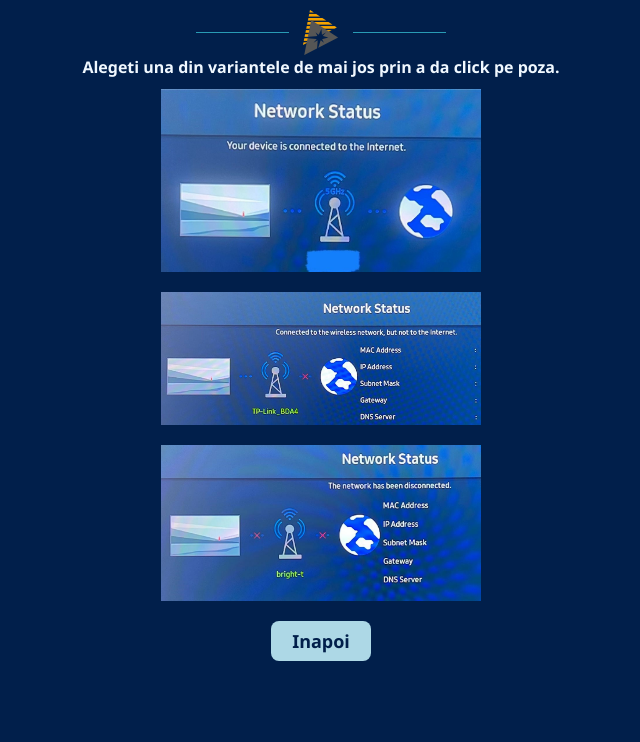
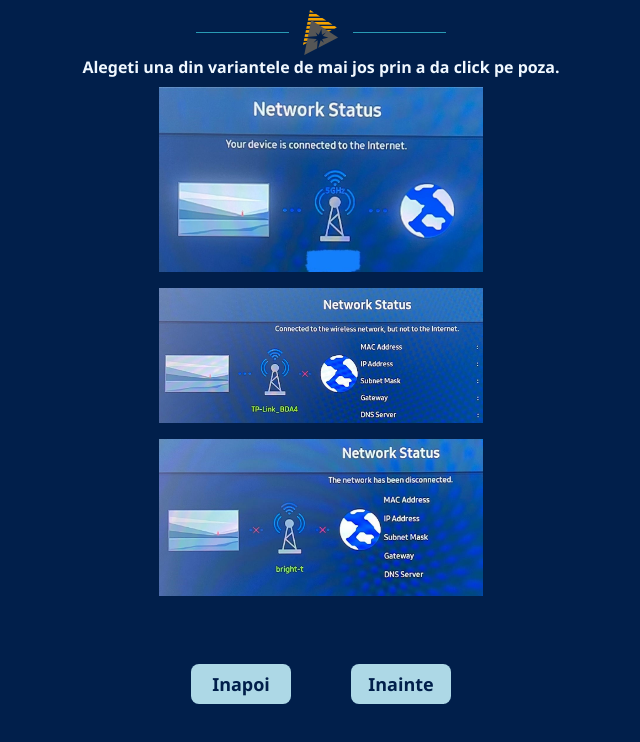
Before and after one commit to MattMan007/platformatech, a React (Vite) app: page /D4 in a window 1280 px wide. Shown: the top 742 px of the page, without its empty margins (319-959 px from the left). Built offline with nearby package versions, Linux system fonts and the light colour scheme.

Commit message:
select D4

```diff
--- a/src/index.css
+++ b/src/index.css
@@ -33,6 +33,11 @@ body {
   color: #D3AC2B;
   border: #D3AC2B solid 2px;
   transition: ease-in-ou 0.3s;
+}
+
+.buttonS:disabled{
+  background-color: #EBEBE4;
+  color: #263752;
 }
 
 .spectext {
--- a/src/pages/D4.jsx
+++ b/src/pages/D4.jsx
@@ -1,19 +1,51 @@
-import React from 'react'
+import React, {useState, useRef} from 'react'
 import { NetworkStatus, NetworkError1, NetworkError2, lineLogo } from '../assets'
 import ButtonSm from '../components/ButtonSm'
 
 function D4() {
+
+  const [select, setSelect] = useState(null);
+  const inputRef1 = useRef(null);
+  const inputRef2 = useRef(null);
+  const inputRef3 = useRef(null);
+
+  function handleClick1(){
+    setSelect("/D51");
+    inputRef1.current.focus();
+    inputRef1.current.style.border = "2px solid #D3AC2B";
+    inputRef2.current.style.border = "";
+    inputRef3.current.style.border = "";
+  }
+  function handleClick2(){
+    setSelect("/D52");
+    inputRef2.current.focus();
+    inputRef1.current.style.border = "";
+    inputRef2.current.style.border = "2px solid #D3AC2B";
+    inputRef3.current.style.border = "";
+  }
+  function handleClick3(){
+    setSelect("/D53");
+    inputRef3.current.focus();
+    inputRef1.current.style.border = "";
+    inputRef2.current.style.border = "";
+    inputRef3.current.style.border = "2px solid #D3AC2B";
+  }
+
+
   return (
     <div className="flex flex-col items-center">
       <header className='flex flex-col items-center'>
         <a href="/Home"><img src={lineLogo} alt="Line Logo" /></a>
         <p className="flex justify-center">Alegeti una din variantele de mai jos prin a da click pe poza.</p>
-        <a href="/D51"><img src={NetworkStatus} alt="internet" className='max-w-[320px] max-h-[500px] my-[10px]' /></a>
-        <a href="/D52"><img src={NetworkError1} alt="No internet" className='max-w-[320px] max-h-[500px] my-[10px]' /></a>
-        <a href="/D53"><img src={NetworkError2} alt="No internet" className='max-w-[320px] max-h-[500px] my-[10px]' /></a>
+        <img src={NetworkStatus} alt="internet" onClick={handleClick1} ref={inputRef1} className='max-w-[340px] max-h-[500px] p-2' />
+        <img src={NetworkError1} alt="No internet" onClick={handleClick2} ref={inputRef2} className='max-w-[340px] max-h-[500px] p-2' />
+        <img src={NetworkError2} alt="No internet" onClick={handleClick3} ref={inputRef3} className='max-w-[340px] max-h-[500px] p-2' />
       </header>
 
-        <a href="/D3" className='flex justify-start'><ButtonSm text="Inapoi"></ButtonSm></a>
+      <div className='flex flex-row mt-[50px]'>
+        <a href="/D3" className='flex justify-start mr-[40px]'><ButtonSm text="Inapoi" disabled={select == null ? true : false}></ButtonSm></a>
+        <a href={select} className='flex justify-end'><ButtonSm text="Inainte"></ButtonSm></a>
+      </div>
 
     </div>
   )
```
